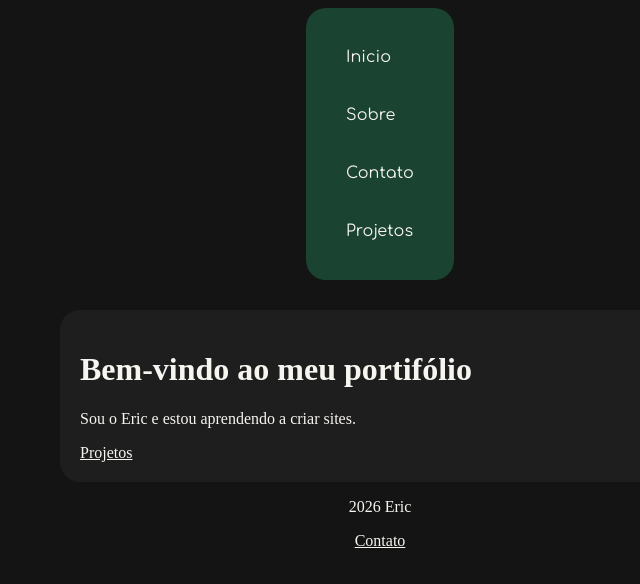
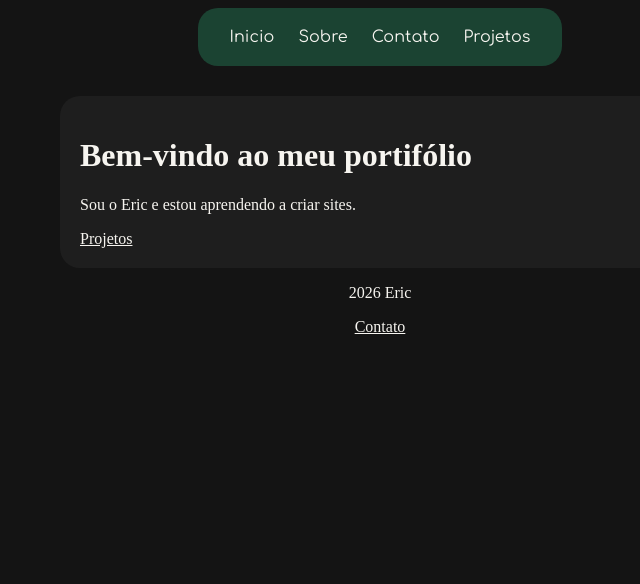
Before and after one commit to er1cww/Portifolio, a plain HTML site: page index.html in a window 1280 px wide. Shown: the whole page, without its empty margins (260-900 px from the left). Drawn offline with Linux system fonts and the light colour scheme.

Commit message:
ajusta menu

```diff
--- a/css/styles.css
+++ b/css/styles.css
@@ -4,15 +4,23 @@ h2 {
   font-family: "Syne", sans-serif;
 }
 
-nav, header a {
+nav {
   border-radius: 20px;
   background-color: #1B4332;
   font-family: "Comfortaa", sans-serif;
+  padding: 20px 32px;
+}
+
+.links {
+  display: flex;
+  gap: 24px;
+  align-items: center;
+  justify-content: center;
+}
+
+nav a {
   text-decoration: none;
   color: #F7F5F0;
-  display: flex;
-  padding: 20px;
-  align-items: center;
 }
 
 nav a:hover {
@@ -78,7 +86,7 @@ table {
 }
 
 @media (max-width: 600px) {
-  header {
+  .links {
     flex-direction: column;
     gap: 8px;
   }
```
